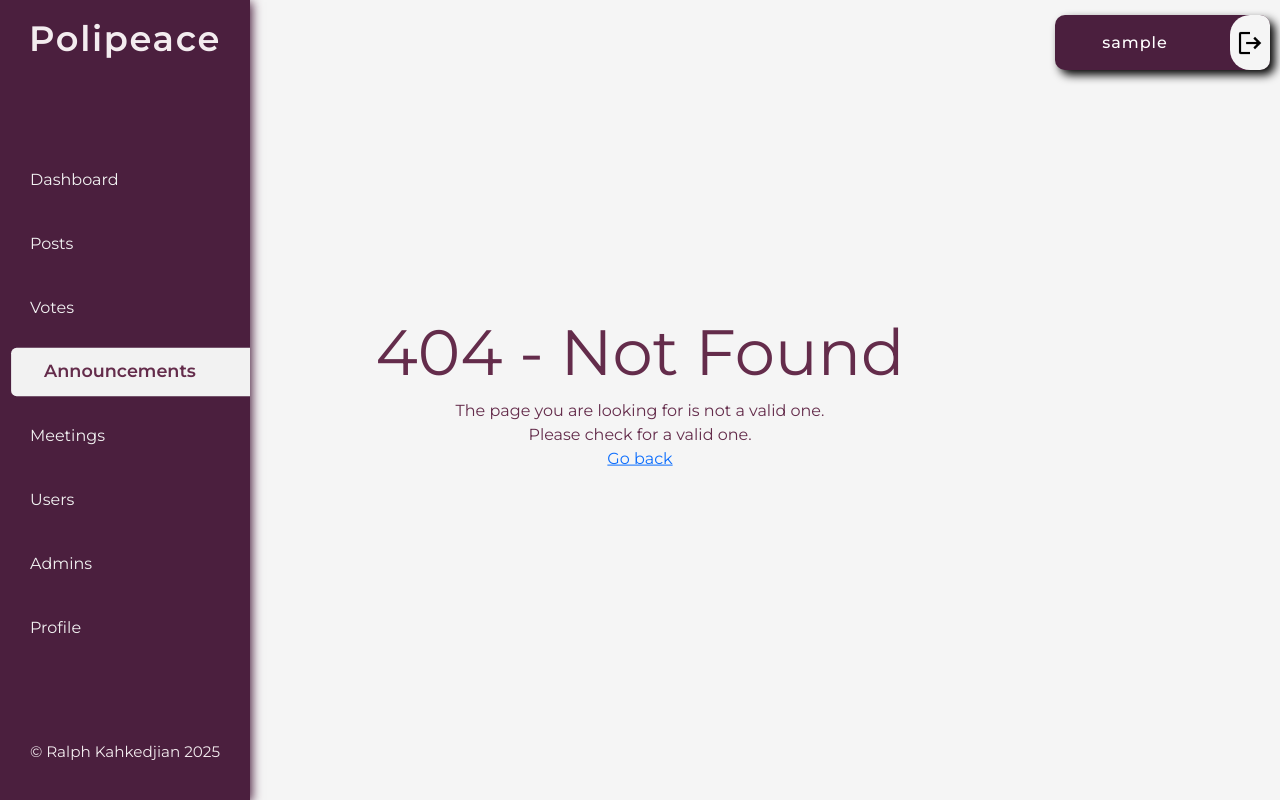
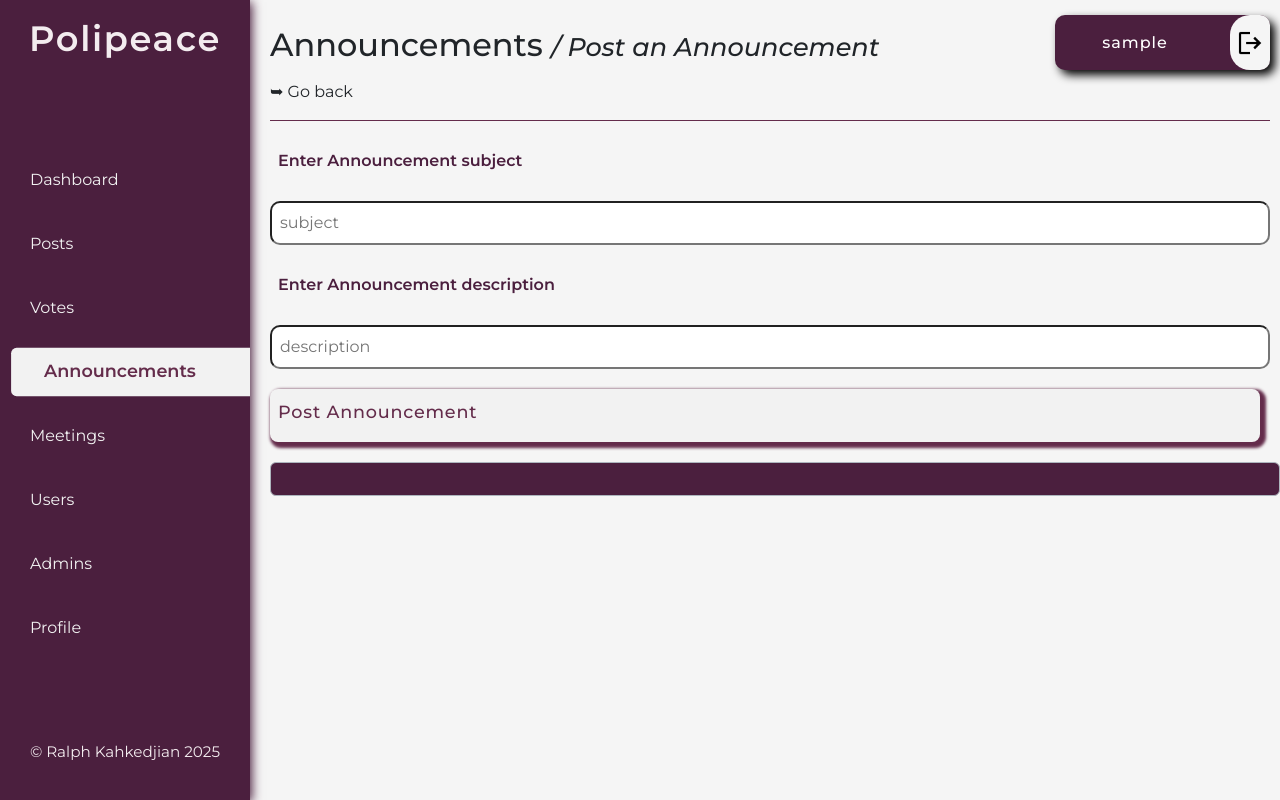
Before and after one commit to RalphKahkedjian/polipeace_admin, a React (Vite) app in the folder polipeace_admin_frontend/: page /announcements/new in a window 1280 px wide. Built offline with nearby package versions, Linux system fonts and the light colour scheme; no server answers; sample sign-in values are in the browser's storage.

Commit message:
Added Announcement Form and post

```diff
--- a/polipeace_admin_frontend/src/Router.tsx
+++ b/polipeace_admin_frontend/src/Router.tsx
@@ -12,6 +12,8 @@ import Profile from "./views/Profile";
 import UserForm from "./views/userForm";
 import AdminForm from "./views/adminForm";
 import MeetingForm from "./views/meetingForm";
+import Announcement from "./views/Announcement";
+import AnnouncementForm from "./views/announcementForm";
 const router = createBrowserRouter([
   {
     path: '/',
@@ -25,6 +27,8 @@ const router = createBrowserRouter([
       { path: 'profile', element: <Profile />},
       { path: 'meetings', element: <Meeting />},
       { path: 'meetings/new', element: <MeetingForm />},
+      { path: 'announcements', element: <Announcement />},
+      { path: 'announcements/new', element: <AnnouncementForm />},
       { path: '*', element: <NotFound />}
     ]
   },
--- /dev/null
+++ b/polipeace_admin_frontend/src/models/Announcement.tsx
@@ -0,0 +1,4 @@
+export interface Announcement {
+  subject: string,
+  description: string
+}
--- /dev/null
+++ b/polipeace_admin_frontend/src/views/Announcement.tsx
@@ -0,0 +1,37 @@
+import { useNavigate } from "react-router-dom"
+
+export default function Announcement() {
+
+  const navigate = useNavigate()
+
+  return (
+    <div>
+      <div
+        style={{
+          position: "fixed",
+          bottom: "20px",
+          display: "flex",
+          gap: "10px",
+          right: "20px",
+        }}
+      >
+        <button
+          style={{
+            width: "55px",
+            height: "55px",
+            backgroundColor: "#4B1F3E",
+            color: "white",
+            borderRadius: "50%",
+            boxShadow: "5px 6px 7px #4B1F3E",
+            paddingTop: "7px",
+            fontSize: "1.7em",
+            textAlign: "center",
+          }}
+          onClick={() => navigate("/announcements/new")}
+        >
+          +
+        </button>
+      </div>
+    </div>
+  )
+}
--- a/polipeace_admin_frontend/src/views/Meeting.tsx
+++ b/polipeace_admin_frontend/src/views/Meeting.tsx
@@ -23,7 +23,7 @@ export enum MeetingStatus {
 export default function Meeting() {
   const [filterStatus, setFilterStatus] = useState<MeetingStatus | "all">("all");
   const [meetings, setMeetings] = useState<Meeting[]>([]);
-  const [filteredMeetings, setFilteredMeetings] = useState<Meeting[]>([]); // Cache the filtered meetings
+  const [filteredMeetings, setFilteredMeetings] = useState<Meeting[]>([]);
 
   const navigate = useNavigate();
 
--- a/polipeace_admin_frontend/src/views/Registration.tsx
+++ b/polipeace_admin_frontend/src/views/Registration.tsx
@@ -79,7 +79,7 @@ export default function Registration() {
                 onMouseLeave={() => setIsHovered(false)}
                 onClick={registerUser}
               />
-              <p className='mt-2' style={{fontSize:'.8em'}}>
+              <p className='mt-3' style={{fontSize:'.8em'}}>
                 Already have an account? <Link to='/guest/login'> <span style={{color:'black', textDecoration:'underline'}}>Login</span></Link>
               </p>
             </div>
--- /dev/null
+++ b/polipeace_admin_frontend/src/views/announcementForm.tsx
@@ -0,0 +1,58 @@
+import { useState } from "react";
+import { useNavigate } from "react-router-dom";
+import axiosClient from "../Services/axiosClient";
+
+export default function MeetingForm() {
+  const [form, setForm] = useState({
+    subject: '',
+    description: ''
+  });
+
+  const [message, setMessage] = useState('');
+  const navigate = useNavigate();
+
+  const handleChange = (e: React.ChangeEvent<HTMLInputElement | HTMLSelectElement>) => {
+    setForm({ ...form, [e.target.name]: e.target.value });
+  };
+
+const handleSubmit = async (e: React.FormEvent) => {
+  e.preventDefault();
+  try {
+    const response = await axiosClient.post('/Announcement/Post', form);
+    setMessage(`Announcement (${response.data.announcement.subject}) was successfully posted!`);
+    setTimeout(() => {
+      navigate('/announcements');
+    }, 1000);
+  } catch (error: any) {
+    setMessage(error.response?.data?.message || 'Announcement posting failed');
+  }
+};
+
+  return (
+    <div className='User-form-container'>
+      <h2>Announcements <span style={{ fontStyle: 'italic', fontSize: '.8em' }}>/ Post an Announcement</span></h2>
+      <p className='mt-3 go-back-link' onClick={() => navigate('/announcements')}>➥ Go back</p>
+      <ul style={{
+        height: '.05em',
+        width: '99%',
+        backgroundColor: '#642C4B'
+      }} />
+      <form onSubmit={handleSubmit} className='user-form-design'>
+        <label>Enter Announcement subject</label>
+        <input type="text" name="subject" placeholder="subject" value={form.subject} onChange={handleChange} required />
+
+        <label>Enter Announcement description</label>
+        <input type="text" name="description" placeholder="description" value={form.description} onChange={handleChange} required />
+
+        <button type="submit">Post Announcement</button>
+      </form>
+
+      <div
+        className="alert alert-dark"
+        style={{ backgroundColor: '#4B1F3E', color: 'white' }}
+      >
+        {message && <p><span className='fw-bold'>Success:</span> {message}</p>}
+      </div>
+    </div>
+  );
+}
```
Also changed, not shown: 1 other file (tests, documents, lock files or other folders).
